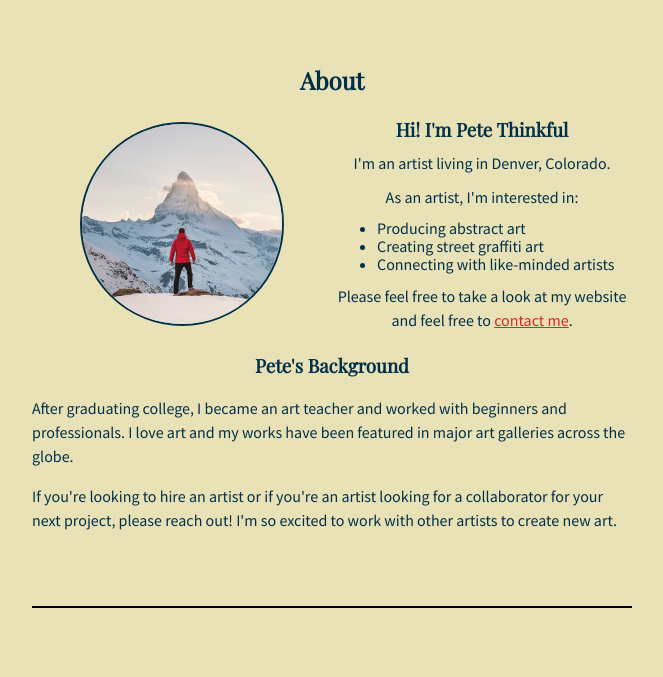
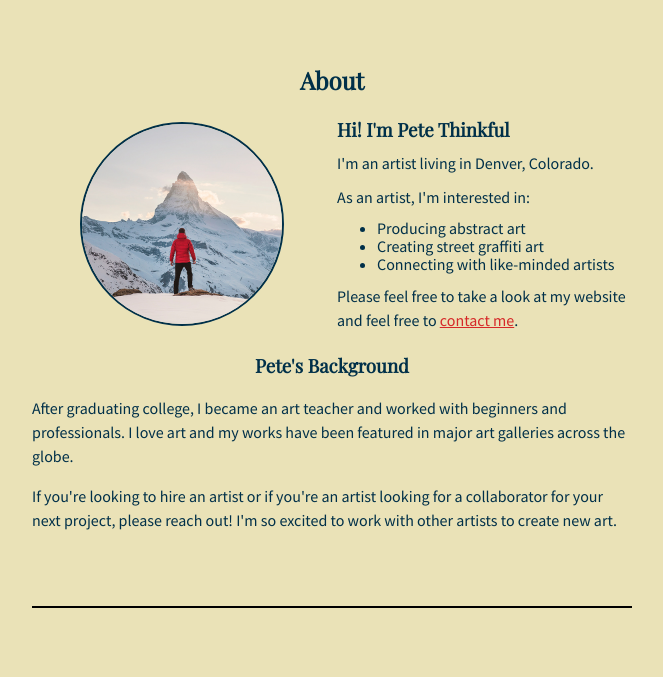
Before and after one commit to KariFigz/Starterpetethinkful, a plain HTML site: page index.html in a window 1280 px wide. Shown: the part 123-800 px from the top of the page, without its empty margins (308-971 px from the left). Drawn offline with nearby package versions, Linux system fonts and the light colour scheme.

Commit message:
Update index.html

```diff
--- a/index.html
+++ b/index.html
@@ -40,15 +40,15 @@
               />
             </div>
             <div class="group-column">
-              <h3 class="item">Hi! I'm Pete Thinkful</h3>
-              <p class="item">I'm an artist living in Denver, Colorado.</p>
-              <p class="item">As an artist, I'm interested in:</p>
+              <h3 class="item left">Hi! I'm Pete Thinkful</h3>
+              <p class="item left">I'm an artist living in Denver, Colorado.</p>
+              <p class="item left">As an artist, I'm interested in:</p>
               <ul class="item left">
                 <li>Producing abstract art</li>
                 <li>Creating street graffiti art</li>
                 <li>Connecting with like-minded artists</li>
               </ul>
-              <p class="item">
+              <p class="item left">
                 Please feel free to take a look at my website and feel free to
                 <a href="#contact">contact me</a>.
               </p>
```
